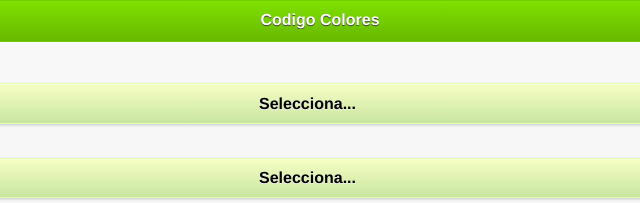
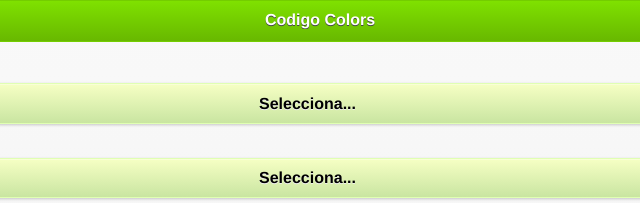
Before and after one commit to ExamenGit/Examen, a plain HTML site: page index.html in a window 1280 px wide. Shown: the top 203 px of the page, 320-960 px from the left. Drawn offline with Linux system fonts and the light colour scheme.

Commit message:
Maleni modifico

```diff
--- a/index.html
+++ b/index.html
@@ -13,7 +13,7 @@
    <div data-role="page" id="home" data-theme="a">
    	 <div data-role="header">
         <a href="" data-icon="bars" data-iconpos="notext" data-theme="b">Menú</a>
-   	   	<h1>Codigo Colores</h1>
+   	   	<h1>Codigo Colors</h1>
         <a href="#info" data-icon="info" data-iconpos="notext">Info</a>
         <!--check
         plus
```
